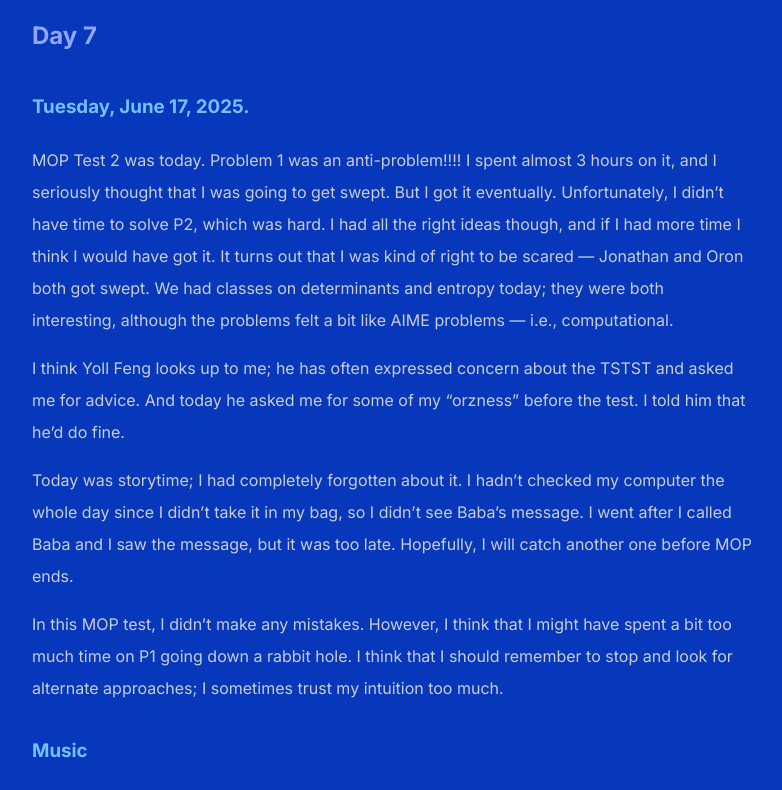
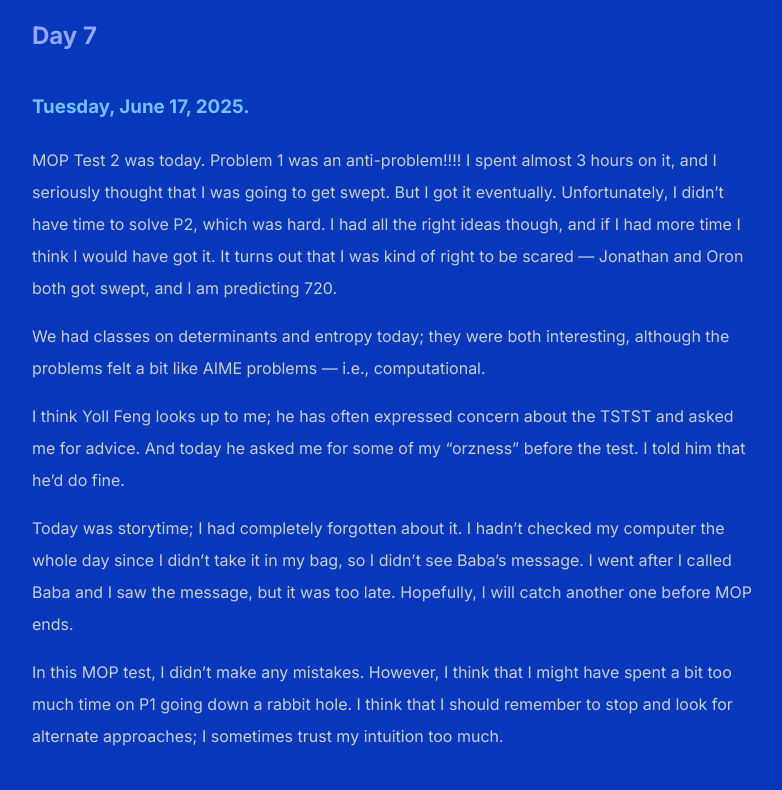
Before and after one commit to shihankanungo/shihankanungo.github.io, a Jekyll site: the page built from mop.md, in a window 1280 px wide and 900 px high, scrolled down 8810 px, cut to the strip 110-900 px from the top of the window. Shown: the whole strip, without its empty margins (248-1030 px from the left). Built offline with Jekyll 4.4.1, drawn with Linux system fonts in a browser that asks for light colours.

Commit message:
Update mop.md

```diff
--- a/mop.md
+++ b/mop.md
@@ -127,7 +127,9 @@ Yesterday, I was able to get a sound sleep by wrapping a shirt around my eyes as
 
 ### Tuesday, June 17, 2025.
 
-MOP Test 2 was today. Problem 1 was an anti-problem!!!! I spent almost 3 hours on it, and I seriously thought that I was going to get swept. But I got it eventually. Unfortunately, I didn’t have time to solve P2, which was hard. I had all the right ideas though, and if I had more time I think I would have got it. It turns out that I was kind of right to be scared &mdash; Jonathan and Oron both got swept. We had classes on determinants and entropy today; they were both interesting, although the problems felt a bit like AIME problems &mdash; i.e., computational.
+MOP Test 2 was today. Problem 1 was an anti-problem!!!! I spent almost 3 hours on it, and I seriously thought that I was going to get swept. But I got it eventually. Unfortunately, I didn’t have time to solve P2, which was hard. I had all the right ideas though, and if I had more time I think I would have got it. It turns out that I was kind of right to be scared &mdash; Jonathan and Oron both got swept, and I am predicting 720.
+
+We had classes on determinants and entropy today; they were both interesting, although the problems felt a bit like AIME problems &mdash; i.e., computational.
 
 I think Yoll Feng looks up to me; he has often expressed concern about the TSTST and asked me for advice. And today he asked me for some of my “orzness” before the test. I told him that he’d do fine.
 
```
